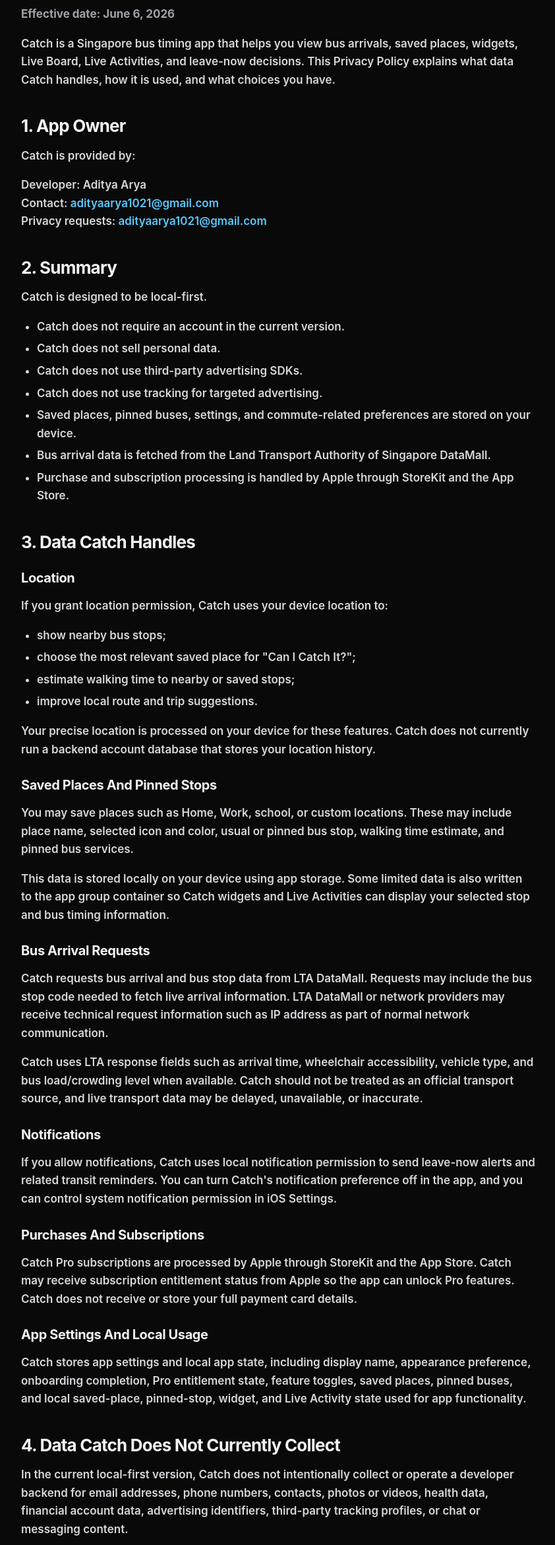
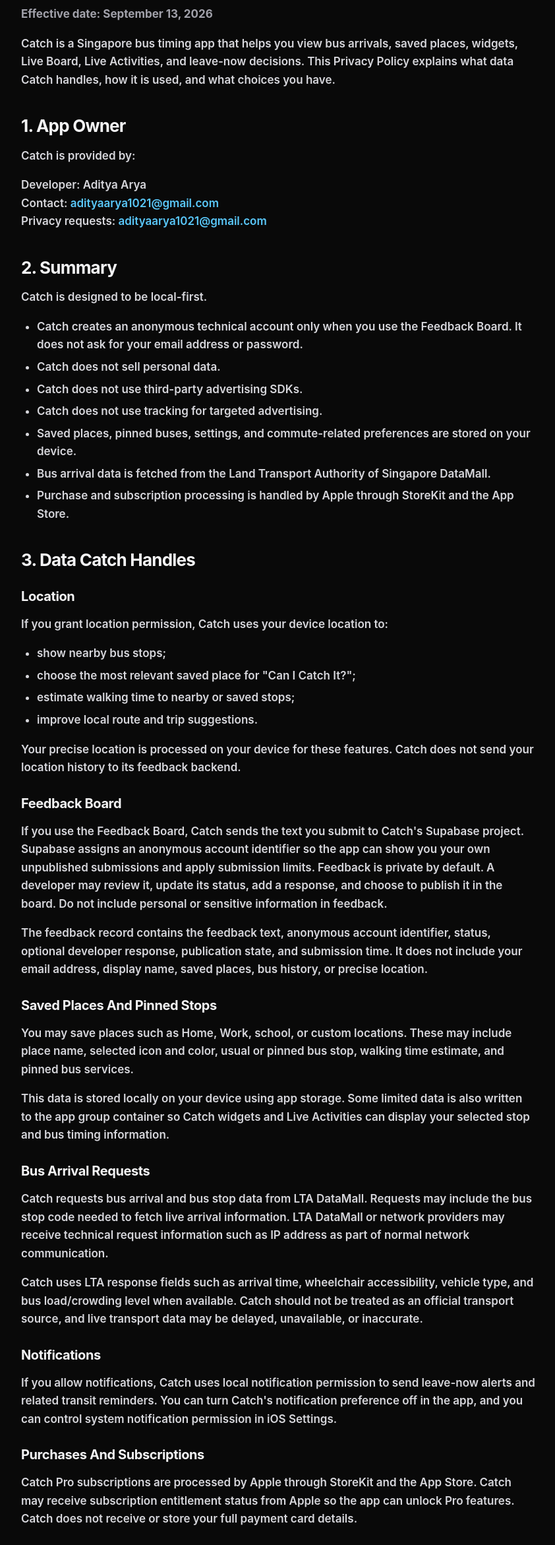
Before and after one commit to AdiArya05/Catch, a plain HTML site: page docs/privacy.html in a window 1280 px wide. Shown: the part 181-2523 px from the top of the page at 66% size, without its empty margins (218-1060 px from the left). Drawn offline with Linux system fonts and the light colour scheme.

Commit message:
Update privacy policy for feedback board

```diff
--- a/docs/privacy.html
+++ b/docs/privacy.html
@@ -11,7 +11,7 @@
   <main class="document">
     <a class="back" href="index.html">Catch Legal</a>
     <h1>Catch Privacy Policy</h1>
-    <p class="effective">Effective date: June 6, 2026</p>
+    <p class="effective">Effective date: September 13, 2026</p>
 
     <p>Catch is a Singapore bus timing app that helps you view bus arrivals, saved places, widgets, Live Board, Live Activities, and leave-now decisions. This Privacy Policy explains what data Catch handles, how it is used, and what choices you have.</p>
 
@@ -22,7 +22,7 @@
     <h2>2. Summary</h2>
     <p>Catch is designed to be local-first.</p>
     <ul>
-      <li>Catch does not require an account in the current version.</li>
+      <li>Catch creates an anonymous technical account only when you use the Feedback Board. It does not ask for your email address or password.</li>
       <li>Catch does not sell personal data.</li>
       <li>Catch does not use third-party advertising SDKs.</li>
       <li>Catch does not use tracking for targeted advertising.</li>
@@ -40,7 +40,11 @@
       <li>estimate walking time to nearby or saved stops;</li>
       <li>improve local route and trip suggestions.</li>
     </ul>
-    <p>Your precise location is processed on your device for these features. Catch does not currently run a backend account database that stores your location history.</p>
+    <p>Your precise location is processed on your device for these features. Catch does not send your location history to its feedback backend.</p>
+
+    <h3>Feedback Board</h3>
+    <p>If you use the Feedback Board, Catch sends the text you submit to Catch's Supabase project. Supabase assigns an anonymous account identifier so the app can show you your own unpublished submissions and apply submission limits. Feedback is private by default. A developer may review it, update its status, add a response, and choose to publish it in the board. Do not include personal or sensitive information in feedback.</p>
+    <p>The feedback record contains the feedback text, anonymous account identifier, status, optional developer response, publication state, and submission time. It does not include your email address, display name, saved places, bus history, or precise location.</p>
 
     <h3>Saved Places And Pinned Stops</h3>
     <p>You may save places such as Home, Work, school, or custom locations. These may include place name, selected icon and color, usual or pinned bus stop, walking time estimate, and pinned bus services.</p>
@@ -60,7 +64,7 @@
     <p>Catch stores app settings and local app state, including display name, appearance preference, onboarding completion, Pro entitlement state, feature toggles, saved places, pinned buses, and local saved-place, pinned-stop, widget, and Live Activity state used for app functionality.</p>
 
     <h2>4. Data Catch Does Not Currently Collect</h2>
-    <p>In the current local-first version, Catch does not intentionally collect or operate a developer backend for email addresses, phone numbers, contacts, photos or videos, health data, financial account data, advertising identifiers, third-party tracking profiles, or chat or messaging content.</p>
+    <p>Catch does not intentionally collect email addresses, phone numbers, contacts, photos or videos, health data, financial account data, advertising identifiers, third-party tracking profiles, or chat or messaging content outside feedback you deliberately submit through the Feedback Board.</p>
     <p>If future versions add accounts, cloud sync, analytics, crash reporting, marketing emails, or other services, this Privacy Policy and the App Store privacy disclosures must be updated before release.</p>
 
     <h2>5. How Data Is Used</h2>
@@ -68,7 +72,7 @@
     <p>Catch does not use your data for third-party advertising or tracking.</p>
 
     <h2>6. Sharing With Third Parties</h2>
-    <p>Catch may interact with Apple for App Store, StoreKit subscriptions, app installation, device permissions, widgets, Live Activities, and system notification services. Catch may also interact with LTA DataMall for bus stop and bus arrival data requests.</p>
+    <p>Catch may interact with Apple for App Store, StoreKit subscriptions, app installation, device permissions, widgets, Live Activities, and system notification services. Catch may also interact with LTA DataMall for bus stop and bus arrival data requests, and with Supabase for anonymous authentication and storage of feedback you submit. The current Supabase project is hosted in the Asia-Pacific region.</p>
     <p>Catch does not sell user data. Catch does not share user data with advertising networks or data brokers.</p>
     <p>Any third party that processes data is expected to protect data according to its own policies and applicable law. You should also review Apple and LTA privacy terms where relevant.</p>
 
@@ -77,12 +81,11 @@
 
     <h2>8. Retention</h2>
     <p>Local app data remains on your device until you delete it in the app, reset the relevant setting, or delete the app. Examples include saved places, pinned buses, app preferences, widget data, and Live Activity state.</p>
-    <p>Because Catch does not currently operate a backend account database, deleting the app from your device removes the app's local data from that device, subject to normal iOS behavior and any device backups controlled by Apple.</p>
-    <p>If future versions add cloud sync or accounts, retention and deletion controls must be updated in this policy.</p>
+    <p>Deleting the app removes local Catch data from that device, subject to normal iOS behavior and device backups controlled by Apple. Feedback already submitted remains on the feedback backend for moderation, support, abuse prevention, and product planning until it is deleted. The anonymous session credential is stored in the device Keychain and may survive an app reinstall under normal iOS behavior.</p>
 
     <h2>9. Deletion And Consent Controls</h2>
     <p>You can control Catch data and permissions by deleting saved places inside Catch, unpinning bus services inside Catch, turning app feature toggles off in Settings, turning notification permission off in iOS Settings, turning location permission off in iOS Settings, or deleting Catch from your device to remove local app data from that device.</p>
-    <p>To request help with privacy or deletion questions, contact <a href="mailto:adityaarya1021@gmail.com">adityaarya1021@gmail.com</a>.</p>
+    <p>To request deletion of submitted feedback and its anonymous feedback account, or for other privacy questions, contact <a href="mailto:adityaarya1021@gmail.com">adityaarya1021@gmail.com</a>. Because the account is anonymous, Catch may need information visible in the feedback entry to locate the correct record.</p>
 
     <h2>10. Security</h2>
     <p>Catch uses Apple platform storage and permission systems to protect local app data. No method of storage or transmission is perfect. You should keep your device updated, use device passcode protection, and avoid sharing access to your unlocked device.</p>
```
